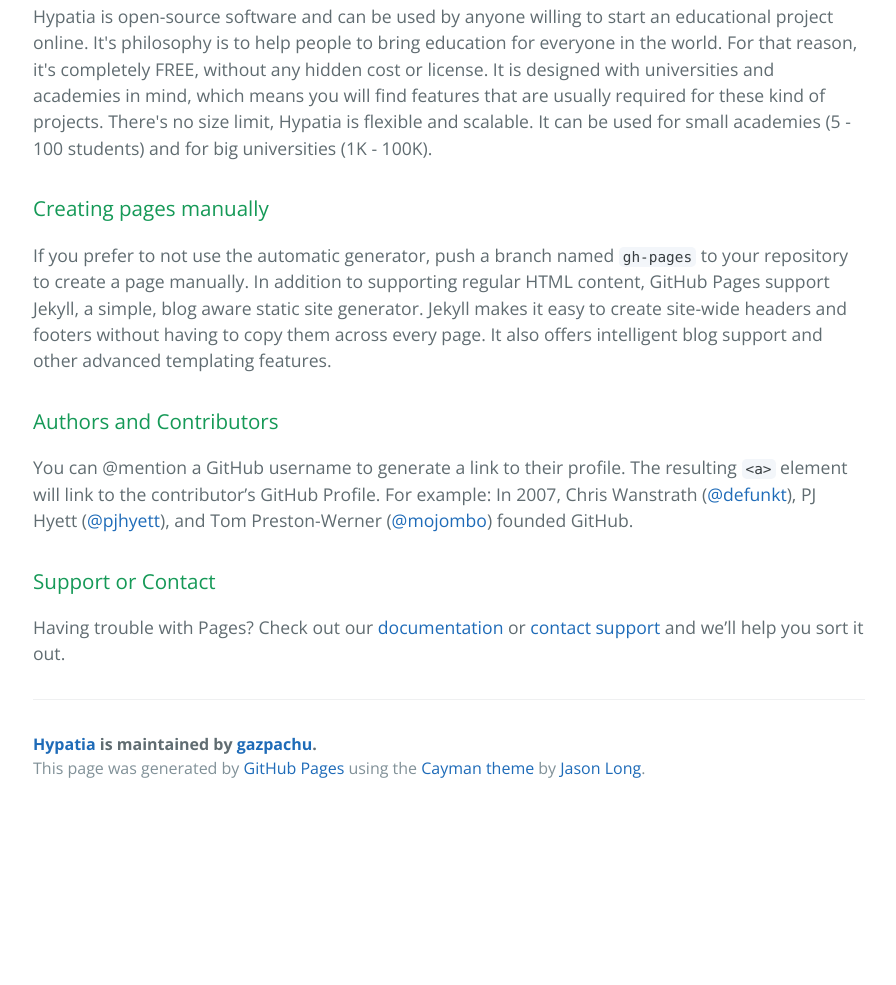
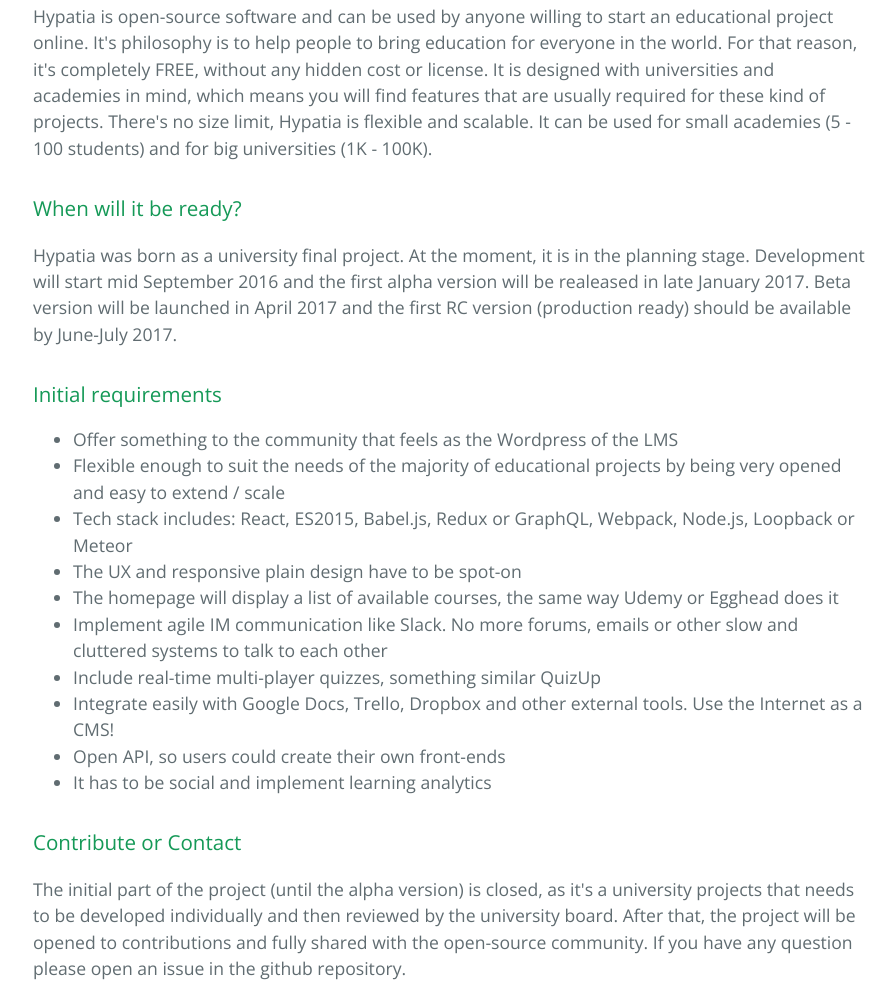
Before and after one commit to gfloresuth/hypatia, a plain HTML site: page index.html in a window 1280 px wide. Shown: the part 620-1605 px from the top of the page, without its empty margins (191-1087 px from the left). Before the commit the page ends 1432 px from the top, so only its background shows below. Drawn offline with nearby package versions, Linux system fonts and the light colour scheme.

Commit message:
adding desc

```diff
--- a/index.html
+++ b/index.html
@@ -30,19 +30,30 @@
 <p>Hypatia is open-source software and can be used by anyone willing to start an educational project online. It's philosophy is to help people to bring education for everyone in the world. For that reason, it's completely FREE, without any hidden cost or license. It is designed with universities and academies in mind, which means you will find features that are usually required for these kind of projects. There's no size limit, Hypatia is flexible and scalable. It can be used for small academies (5 - 100 students) and for big universities (1K - 100K).</p>
 
 <h3>
-<a id="creating-pages-manually" class="anchor" href="#creating-pages-manually" aria-hidden="true"><span aria-hidden="true" class="octicon octicon-link"></span></a>Creating pages manually</h3>
+<a id="when-will-it-be-ready" class="anchor" href="#when-will-it-be-ready" aria-hidden="true"><span aria-hidden="true" class="octicon octicon-link"></span></a>When will it be ready?</h3>
 
-<p>If you prefer to not use the automatic generator, push a branch named <code>gh-pages</code> to your repository to create a page manually. In addition to supporting regular HTML content, GitHub Pages support Jekyll, a simple, blog aware static site generator. Jekyll makes it easy to create site-wide headers and footers without having to copy them across every page. It also offers intelligent blog support and other advanced templating features.</p>
+<p>Hypatia was born as a university final project. At the moment, it is in the planning stage. Development will start mid September 2016 and the first alpha version will be realeased in late January 2017. Beta version will be launched in April 2017 and the first RC version (production ready) should be available by June-July 2017.</p>
 
 <h3>
-<a id="authors-and-contributors" class="anchor" href="#authors-and-contributors" aria-hidden="true"><span aria-hidden="true" class="octicon octicon-link"></span></a>Authors and Contributors</h3>
+<a id="initial-requirements" class="anchor" href="#initial-requirements" aria-hidden="true"><span aria-hidden="true" class="octicon octicon-link"></span></a>Initial requirements</h3>
 
-<p>You can @mention a GitHub username to generate a link to their profile. The resulting <code>&lt;a&gt;</code> element will link to the contributor’s GitHub Profile. For example: In 2007, Chris Wanstrath (<a href="https://github.com/defunkt" class="user-mention">@defunkt</a>), PJ Hyett (<a href="https://github.com/pjhyett" class="user-mention">@pjhyett</a>), and Tom Preston-Werner (<a href="https://github.com/mojombo" class="user-mention">@mojombo</a>) founded GitHub.</p>
+<ul>
+	<li>Offer something to the community that feels as the Wordpress of the LMS</li>
+	<li>Flexible enough to suit the needs of the majority of educational projects by being very opened and easy to extend / scale</li>
+	<li>Tech stack includes: React, ES2015, Babel.js, Redux or GraphQL, Webpack, Node.js, Loopback  or Meteor</li>
+	<li>The UX and responsive plain design have to be spot-on</li>
+	<li>The homepage will display a list of available courses, the same way Udemy or Egghead does it</li>
+	<li>Implement agile IM communication like Slack. No more forums, emails or other slow and cluttered systems to talk to each other</li>
+	<li>Include real-time multi-player quizzes, something similar QuizUp</li>
+	<li>Integrate easily with Google Docs, Trello, Dropbox and other external tools. Use the Internet as a CMS!</li>
+	<li>Open API, so users could create their own front-ends</li>
+	<li>It has to be social and implement learning analytics</li>
+</ul>
 
 <h3>
-<a id="support-or-contact" class="anchor" href="#support-or-contact" aria-hidden="true"><span aria-hidden="true" class="octicon octicon-link"></span></a>Support or Contact</h3>
+<a id="contribute-or-contact" class="anchor" href="#contribute-or-contact" aria-hidden="true"><span aria-hidden="true" class="octicon octicon-link"></span></a>Contribute or Contact</h3>
 
-<p>Having trouble with Pages? Check out our <a href="https://help.github.com/pages">documentation</a> or <a href="https://github.com/contact">contact support</a> and we’ll help you sort it out.</p>
+<p>The initial part of the project (until the alpha version) is closed, as it's a university projects that needs to be developed individually and then reviewed by the university board. After that, the project will be opened to contributions and fully shared with the open-source community. If you have any question please open an issue in the github repository.</p>
 
       <footer class="site-footer">
         <span class="site-footer-owner"><a href="https://github.com/gazpachu/hypatia">Hypatia</a> is maintained by <a href="https://github.com/gazpachu">gazpachu</a>.</span>
```
